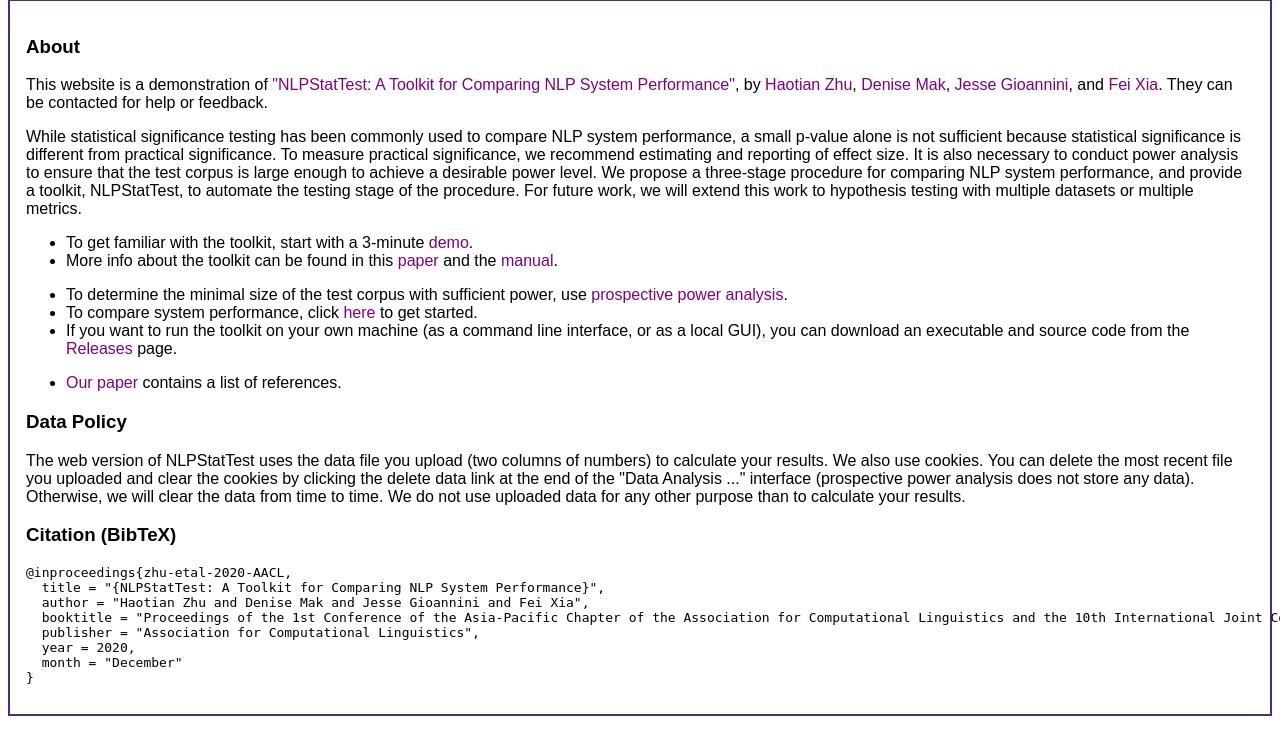
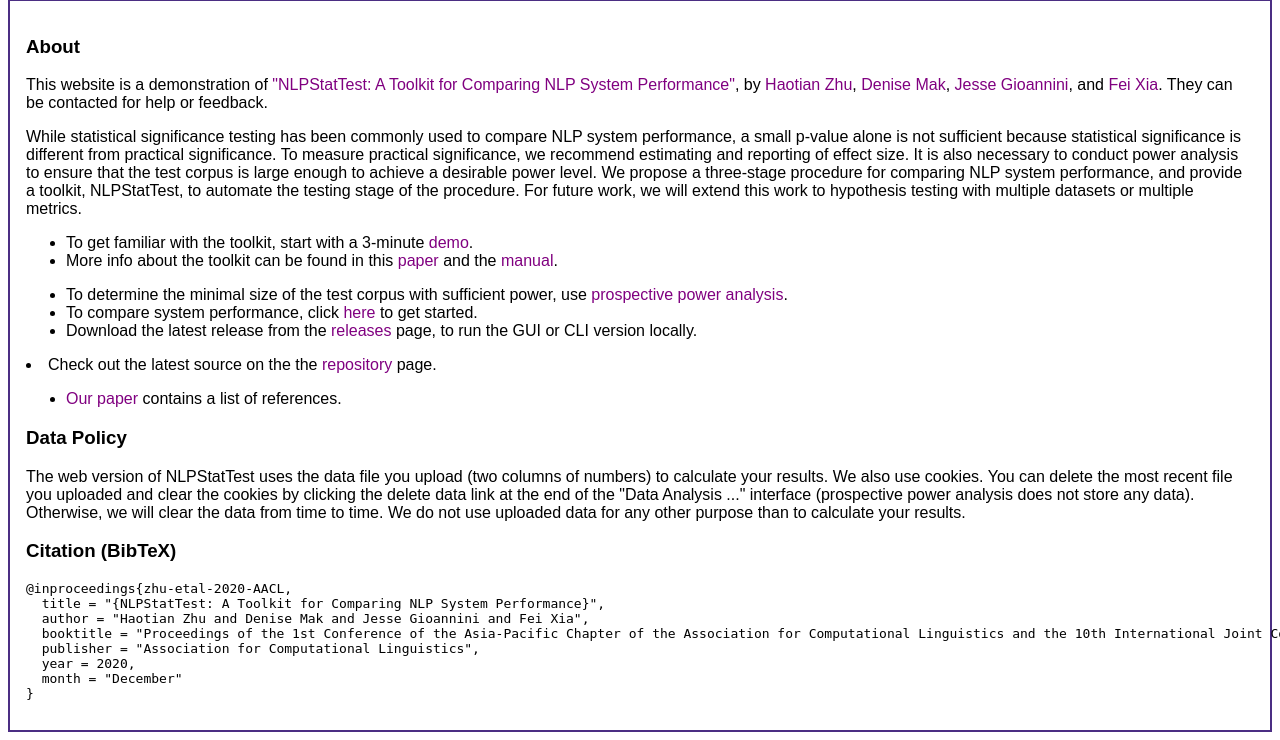
Before and after one commit to nlp-stat-test/nlp-stat-test, a Flask app: page /home in a window 1280 px wide; the page is wider, and only the part inside the window is pictured. Shown: the part 150-890 px from the top of that part. Before the commit the page ends 866 px from the top of that part, so only its background shows below. Run offline with Flask 2, Linux system fonts and the light colour scheme; some libraries are stand-ins or nearby versions.

Commit message:
added back in main repo

```diff
--- a/src/templates/welcome.html
+++ b/src/templates/welcome.html
@@ -84,9 +84,14 @@ multiple datasets or multiple metrics.</p>
 <a class="possible"  href="{{ url_for('ppa') }}">prospective power analysis</a>.</li>
 <li>To compare system performance, click <a class="possible" href="{{ url_for('start') }}"> here </a> to get started.</li>
 
-<li>If you want to run the toolkit on your own machine (as a command line interface, or as a local GUI), you can download an executable and source code from the
- <a class="possible"  href="https://github.com/nlp-stat-test/nlp-stat-test/releases">Releases</a> page.</li>
+<li>Download the latest release from the
+ <a class="possible"  href="https://github.com/nlp-stat-test/nlp-stat-test/releases">releases</a> page, to run the GUI or CLI version locally.</li>
 </ul>
+
+<li>Check out the latest source on the the
+ <a class="possible"  href="https://github.com/nlp-stat-test/nlp-stat-test/">repository</a> page.</li>
+</ul>
+
 <ul>
 <li><a class="possible" href="{{ url_for('paper') }}">Our paper</a> contains a list of references.</li>
 </ul>
```
